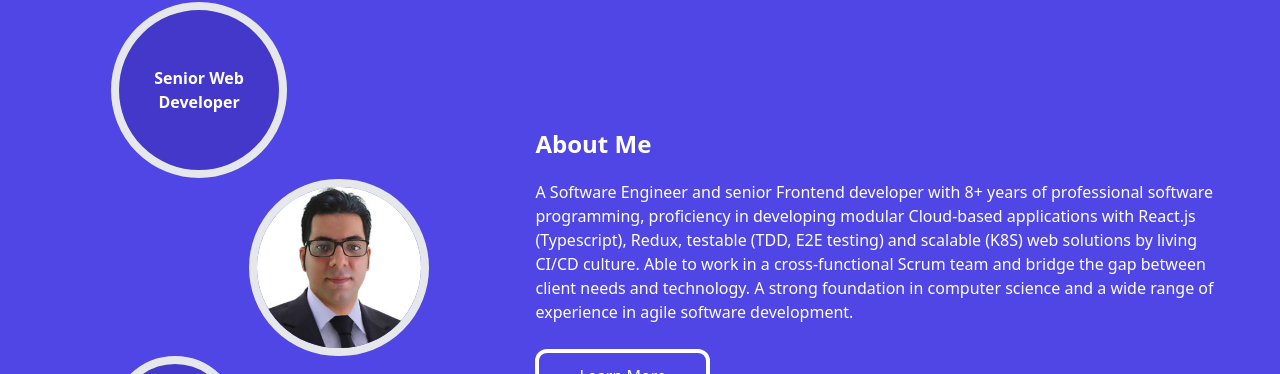
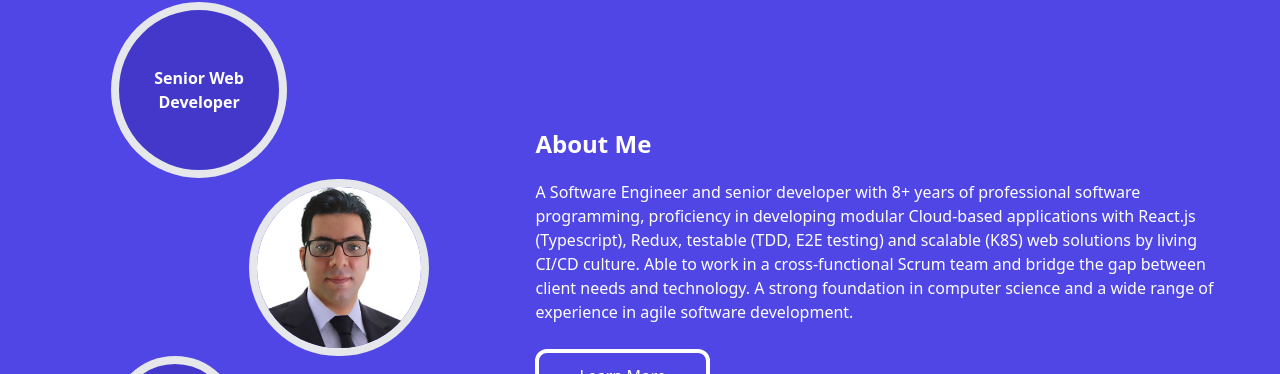
Before and after one commit to mehradi-github/ref-portfolio, a Next.js app: page / in a window 1280 px wide. Shown: the part 898-1272 px from the top of the page. Built offline with nearby package versions, Linux system fonts and the light colour scheme; no server answers; a web font is replaced by a local one.

Commit message:
Improving SEO and change metadata.

```diff
--- a/components/About.tsx
+++ b/components/About.tsx
@@ -82,7 +82,7 @@ const About: FC<P> = ({ sctionRef }) => {
           >
             <div className="text-2xl font-bold py-5"> About Me</div>
             <div className="text-left ">
-              A Software Engineer and senior Frontend developer with 8+ years of
+              A Software Engineer and senior developer with 8+ years of
               professional software programming, proficiency in developing
               modular Cloud-based applications with React.js (Typescript),
               Redux, testable (TDD, E2E testing) and scalable (K8S) web
--- a/layouts/Layout.tsx
+++ b/layouts/Layout.tsx
@@ -34,7 +34,7 @@ const Layout: FC = () => {
         <title>Sadiq Mehradi | Resume | Portfolio</title>
         <meta
           name="description"
-          content="Sadiq Mehradi (Resume and PortFolio)"
+          content="Sadiq Mehradi is a Software Engineer and senior developer with 12+ years of professional software programming, proficiency in developing modular Cloud-based applications, testable and scalable by living CI/CD culture. Able to work in a cross-functional Scrum team and bridge the gap between client needs and technology. A strong foundation in computer science and a wide range of experience in agile software development."
         />
         <meta name="viewport" content="width=device-width, initial-scale=1" />
         <link rel="icon" href="/favicon.ico" />
```
